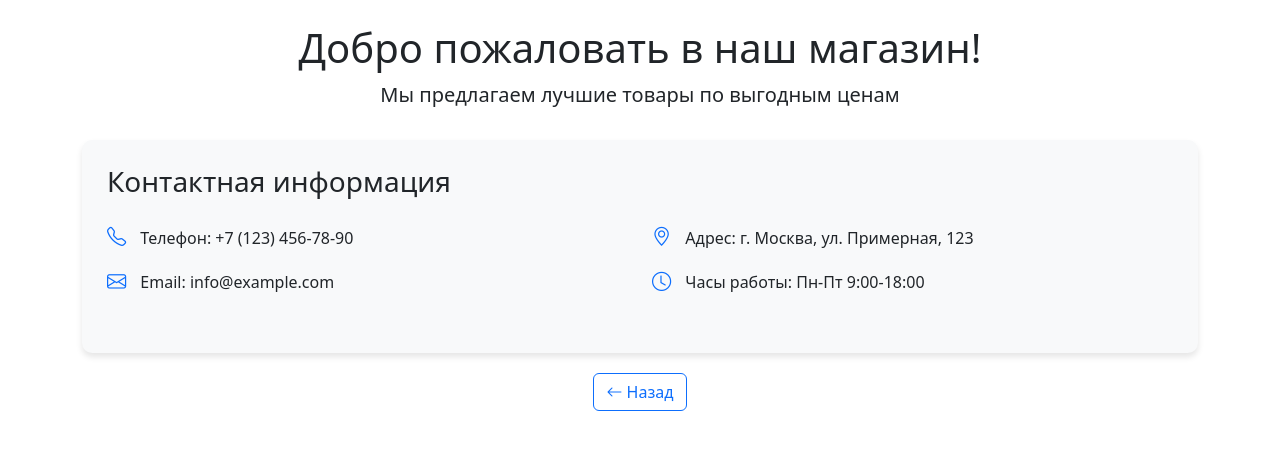
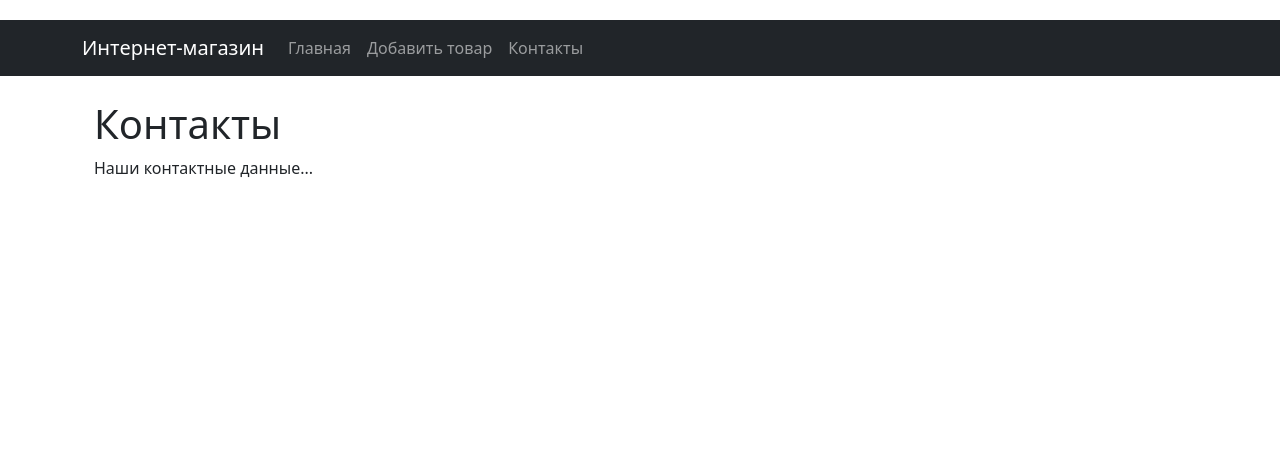
Before and after one commit to Shegol164/my_online_store, a Django app: page /contacts/ in a window 1280 px wide. Shown: the top 450 px of the page. Run offline with Django 5.2, Linux system fonts and the light colour scheme.

Commit message:
Домашнее задание по теме 26.1

```diff
--- /dev/null
+++ b/catalog/forms.py
@@ -0,0 +1,37 @@
+from django import forms
+from catalog.models import Product
+
+FORBIDDEN_WORDS = ['казино', 'криптовалюта', 'крипта', 'биржа',
+                  'дешево', 'бесплатно', 'обман', 'полиция', 'радар']
+
+class ProductForm(forms.ModelForm):
+    class Meta:
+        model = Product
+        fields = '__all__'
+
+    def __init__(self, *args, **kwargs):
+        super().__init__(*args, **kwargs)
+        for field_name, field in self.fields.items():
+            field.widget.attrs['class'] = 'form-control'
+            if field_name == 'is_published':
+                field.widget.attrs['class'] = 'form-check-input'
+
+    def clean_name(self):
+        name = self.cleaned_data['name'].lower()
+        for word in FORBIDDEN_WORDS:
+            if word in name:
+                raise forms.ValidationError(f"Название содержит запрещенное слово: '{word}'")
+        return name
+
+    def clean_description(self):
+        description = self.cleaned_data.get('description', '').lower()
+        for word in FORBIDDEN_WORDS:
+            if word in description:
+                raise forms.ValidationError(f"Описание содержит запрещенное слово: '{word}'")
+        return description
+
+    def clean_price(self):
+        price = self.cleaned_data['price']
+        if price < 0:
+            raise forms.ValidationError("Цена не может быть отрицательной")
+        return price
--- a/catalog/templates/catalog/base.html
+++ b/catalog/templates/catalog/base.html
@@ -5,8 +5,20 @@
     <meta name="viewport" content="width=device-width, initial-scale=1.0">
     <title>{% block title %}Интернет-магазин{% endblock %}</title>
     <link href="https://cdn.jsdelivr.net/npm/bootstrap@5.3.0/dist/css/bootstrap.min.css" rel="stylesheet">
+    <style>
+        body {
+            padding-top: 20px;
+        }
+        .form-control {
+            margin-bottom: 15px;
+        }
+    </style>
 </head>
 <body>
-    {% block content %}{% endblock %}
+    {% include 'catalog/includes/header.html' %}
+    <div class="container">
+        {% block content %}{% endblock %}
+    </div>
+    <script src="https://cdn.jsdelivr.net/npm/bootstrap@5.3.0/dist/js/bootstrap.bundle.min.js"></script>
 </body>
 </html>
--- a/catalog/templates/catalog/contacts.html
+++ b/catalog/templates/catalog/contacts.html
@@ -1,61 +1,8 @@
-<!DOCTYPE html>
-<html lang="ru">
-<head>
-    <meta charset="UTF-8">
-    <meta name="viewport" content="width=device-width, initial-scale=1.0">
-    <title>Главная</title>
-    <link href="https://cdn.jsdelivr.net/npm/bootstrap@5.3.0/dist/css/bootstrap.min.css" rel="stylesheet">
-    <style>
-        .business-card {
-            background-color: #f8f9fa;
-            border-radius: 10px;
-            box-shadow: 0 4px 6px rgba(0,0,0,0.1);
-            padding: 25px;
-            margin-top: 30px;
-        }
-        .contact-icon {
-            font-size: 1.2rem;
-            margin-right: 10px;
-            color: #0d6efd;
-        }
-        .back-btn {
-            margin-top: 20px;
-        }
-    </style>
-</head>
-<body>
-    <div class="container py-4">
-        <div class="text-center mb-4">
-            <h1>Добро пожаловать в наш магазин!</h1>
-            <p class="lead">Мы предлагаем лучшие товары по выгодным ценам</p>
-        </div>
+{% extends 'catalog/base.html' %}
 
-        <!-- Визитная карточка -->
-        <div class="business-card">
-            <h3 class="mb-4">Контактная информация</h3>
-            <div class="row">
-                <div class="col-md-6 mb-3">
-                    <p><i class="bi bi-telephone contact-icon"></i> Телефон: +7 (123) 456-78-90</p>
-                    <p><i class="bi bi-envelope contact-icon"></i> Email: info@example.com</p>
-                </div>
-                <div class="col-md-6 mb-3">
-                    <p><i class="bi bi-geo-alt contact-icon"></i> Адрес: г. Москва, ул. Примерная, 123</p>
-                    <p><i class="bi bi-clock contact-icon"></i> Часы работы: Пн-Пт 9:00-18:00</p>
-                </div>
-            </div>
-        </div>
-
-        <!-- Кнопка назад -->
-        <div class="text-center back-btn">
-            <a href="#" class="btn btn-outline-primary" onclick="history.back()">
-                <i class="bi bi-arrow-left"></i> Назад
-            </a>
-        </div>
-    </div>
-
-    <!-- Подключение Bootstrap Icons -->
-    <link rel="stylesheet" href="https://cdn.jsdelivr.net/npm/bootstrap-icons@1.10.0/font/bootstrap-icons.css">
-    <!-- Подключение Bootstrap JS -->
-    <script src="https://cdn.jsdelivr.net/npm/bootstrap@5.3.0/dist/js/bootstrap.bundle.min.js"></script>
-</body>
-</html>
+{% block content %}
+<div class="container">
+    <h1>Контакты</h1>
+    <p>Наши контактные данные...</p>
+</div>
+{% endblock %}
--- a/catalog/templates/catalog/includes/header.html
+++ b/catalog/templates/catalog/includes/header.html
@@ -1,13 +1,19 @@
-<nav class="navbar navbar-expand-lg navbar-dark bg-dark">
+<nav class="navbar navbar-expand-lg navbar-dark bg-dark mb-4">
     <div class="container">
-        <a class="navbar-brand" href="/">Магазин</a>
-        <div class="collapse navbar-collapse">
+        <a class="navbar-brand" href="{% url 'catalog:product_list' %}">Интернет-магазин</a>
+        <button class="navbar-toggler" type="button" data-bs-toggle="collapse" data-bs-target="#navbarNav">
+            <span class="navbar-toggler-icon"></span>
+        </button>
+        <div class="collapse navbar-collapse" id="navbarNav">
             <ul class="navbar-nav">
                 <li class="nav-item">
-                    <a class="nav-link" href="{% url 'home' %}">Главная</a>
+                    <a class="nav-link" href="{% url 'catalog:product_list' %}">Главная</a>
                 </li>
                 <li class="nav-item">
-                    <a class="nav-link" href="{% url 'contacts' %}">Контакты</a>
+                    <a class="nav-link" href="{% url 'catalog:product_create' %}">Добавить товар</a>
+                </li>
+                <li class="nav-item">
+                    <a class="nav-link" href="{% url 'catalog:contacts' %}">Контакты</a>
                 </li>
             </ul>
         </div>
--- a/catalog/urls.py
+++ b/catalog/urls.py
@@ -1,12 +1,15 @@
 from django.urls import path
-from .views import ProductListView, ProductDetailView, ContactsView
-from django.conf import settings
-from django.conf.urls.static import static
+from .views import (ProductListView, ProductDetailView,
+                   ProductCreateView, ProductUpdateView,
+                   ProductDeleteView, ContactsView)
 
-app_name = 'catalog'  # Пространство имён приложения
+app_name = 'catalog'
 
 urlpatterns = [
     path('', ProductListView.as_view(), name='product_list'),
     path('product/<int:pk>/', ProductDetailView.as_view(), name='product_detail'),
+    path('create/', ProductCreateView.as_view(), name='product_create'),
+    path('update/<int:pk>/', ProductUpdateView.as_view(), name='product_update'),
+    path('delete/<int:pk>/', ProductDeleteView.as_view(), name='product_delete'),
     path('contacts/', ContactsView.as_view(), name='contacts'),
 ]
--- a/catalog/views.py
+++ b/catalog/views.py
@@ -1,14 +1,35 @@
-from django.views.generic import ListView, DetailView, TemplateView
+from django.views.generic import (ListView, DetailView,
+                                 CreateView, UpdateView,
+                                 DeleteView, TemplateView)
+from django.urls import reverse_lazy
 from .models import Product
+from .forms import ProductForm
 
 class ProductListView(ListView):
     model = Product
-    template_name = 'catalog/home.html'  # Используем существующий шаблон
+    template_name = 'catalog/product_list.html'
     context_object_name = 'products'
 
 class ProductDetailView(DetailView):
     model = Product
     template_name = 'catalog/product_detail.html'
 
+class ProductCreateView(CreateView):
+    model = Product
+    form_class = ProductForm
+    template_name = 'catalog/product_form.html'
+    success_url = reverse_lazy('catalog:product_list')
+
+class ProductUpdateView(UpdateView):
+    model = Product
+    form_class = ProductForm
+    template_name = 'catalog/product_form.html'
+    success_url = reverse_lazy('catalog:product_list')
+
+class ProductDeleteView(DeleteView):
+    model = Product
+    template_name = 'catalog/product_confirm_delete.html'
+    success_url = reverse_lazy('catalog:product_list')
+
 class ContactsView(TemplateView):
     template_name = 'catalog/contacts.html'
```
Also changed, not shown: catalog/templates/catalog/product_confirm_delete.html (added, +13 -0 lines), catalog/templates/catalog/product_form.html (added, +12 -0 lines), catalog/templates/catalog/product_list.html (added, +30 -0 lines), 1 other file.
